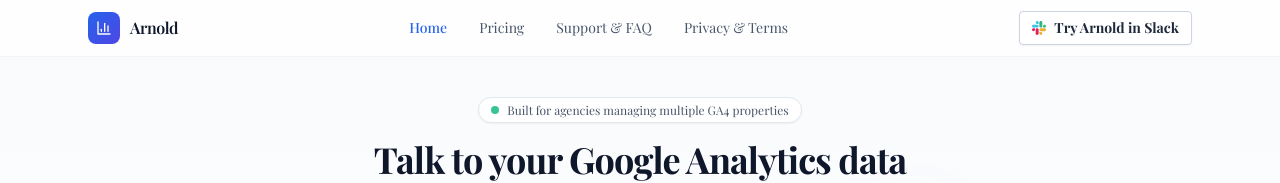
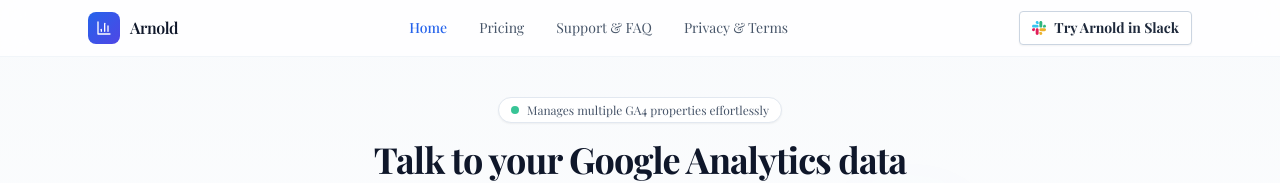
Before and after one commit to McGovs/arnold-the-analyst-frontend-v2-markdown, a React (Vite) app: page / in a window 1280 px wide. Shown: the top 183 px of the page. Built offline with nearby package versions, Linux system fonts and the light colour scheme; a web font is replaced by a local one.

Commit message:
Update Homepage.tsx

```diff
--- a/src/pages/Homepage.tsx
+++ b/src/pages/Homepage.tsx
@@ -69,7 +69,7 @@ export default function Homepage() {
           {/* Social Proof Badge */}
           <div className="inline-flex items-center gap-2 bg-white border border-slate-200 rounded-full px-3 py-1 mb-4 shadow-sm">
             <span className="w-2 h-2 bg-emerald-500 rounded-full animate-pulse"></span>
-            <span className="text-xs text-slate-600">Built for agencies managing multiple GA4 properties</span>
+            <span className="text-xs text-slate-600">Manages multiple GA4 properties effortlessly</span>
           </div>
 
           {/* Main Headline */}
```
